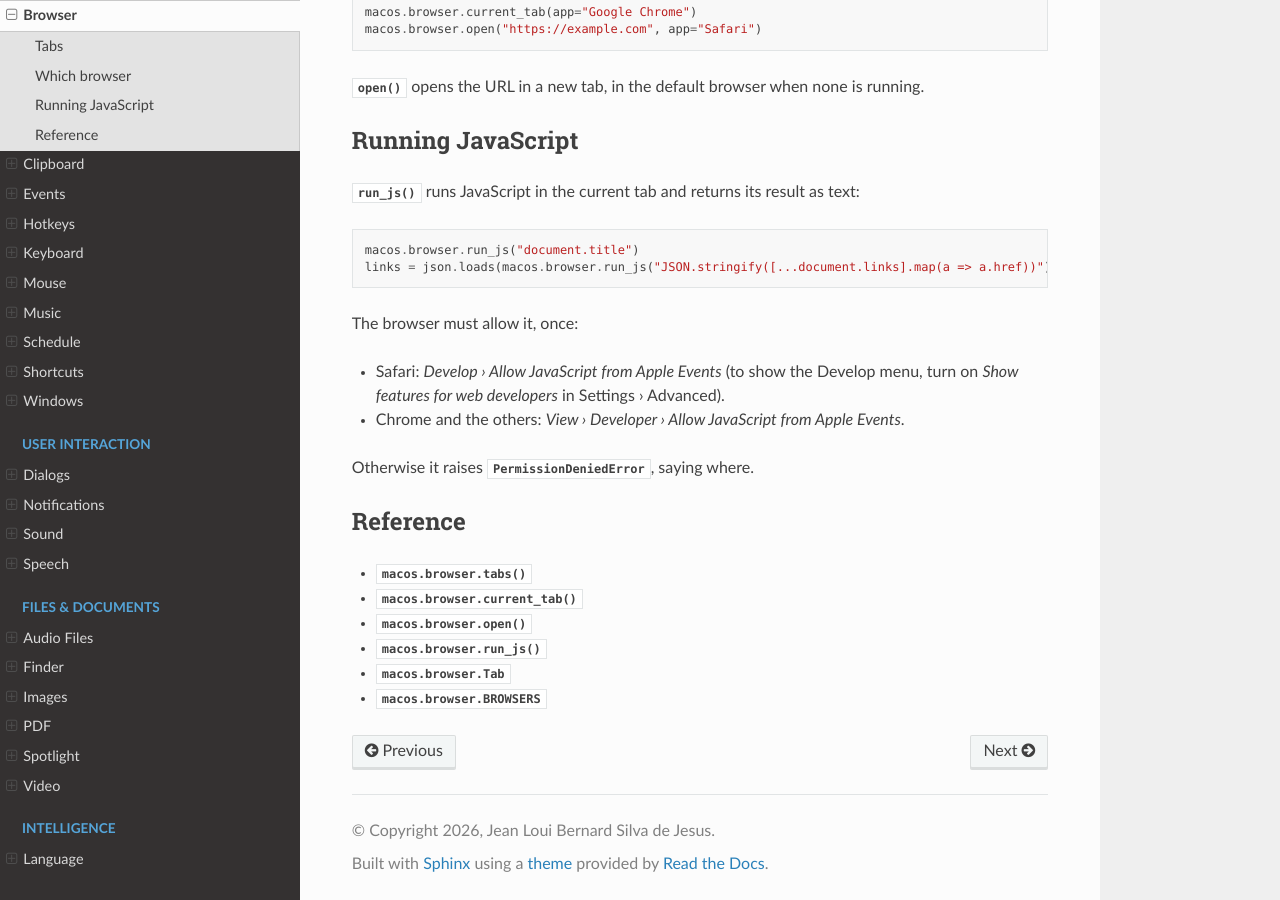
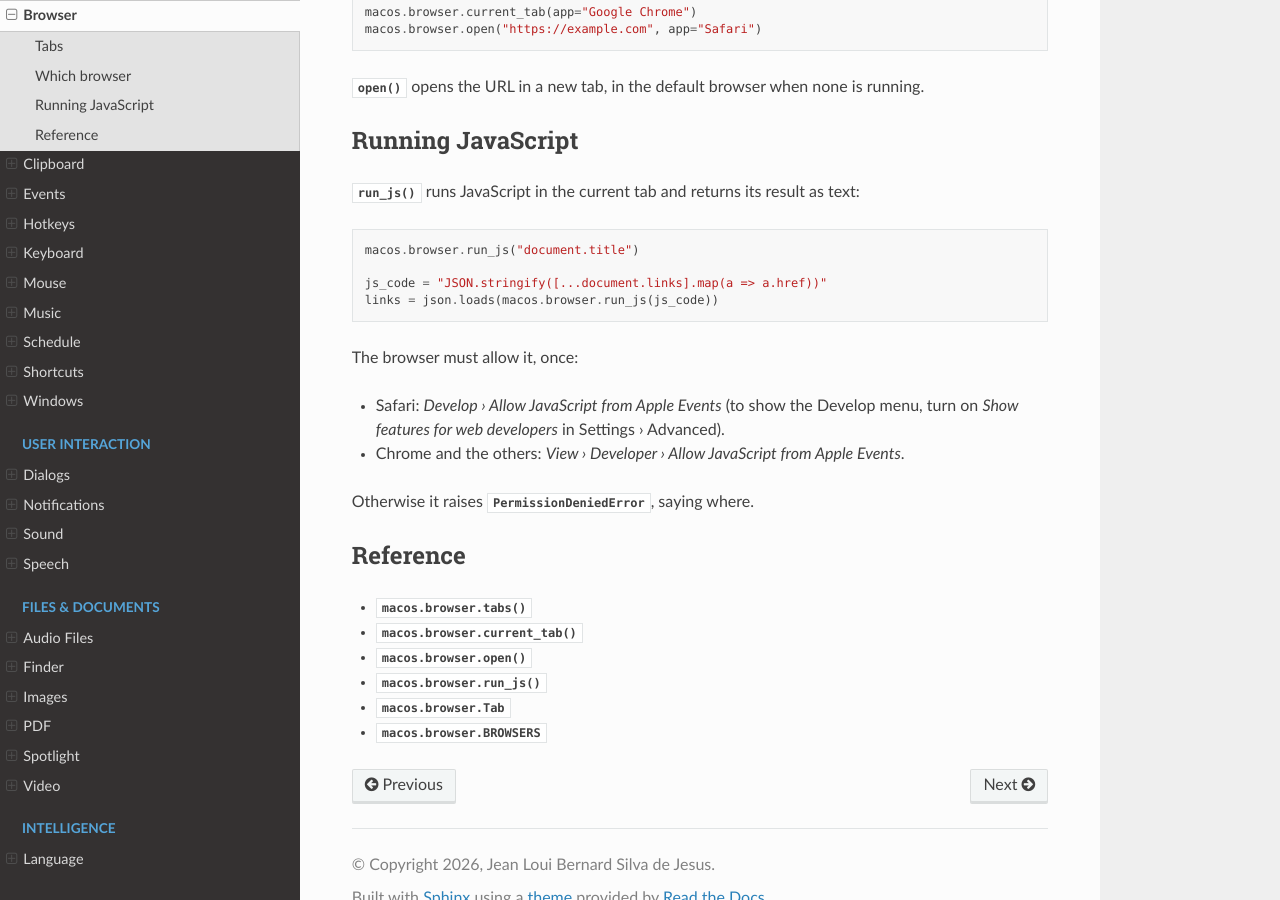
Before and after one commit to JeanExtreme002/macOS, a Sphinx documentation site: the page built from docs/browser.md, in a window 1280 px wide and 900 px high, scrolled down 990 px. Built offline with Sphinx 7.4.7 and the Read the Docs theme 3.1.0, drawn with Linux system fonts in a browser that asks for light colours; comment, search, counter and statistics services are not loaded.

Commit message:
docs: space out and align the automation examples

````diff
--- a/docs/browser.md
+++ b/docs/browser.md
@@ -58,7 +58,9 @@ its result as text:
 
 ```python
 macos.browser.run_js("document.title")
-links = json.loads(macos.browser.run_js("JSON.stringify([...document.links].map(a => a.href))"))
+
+js_code = "JSON.stringify([...document.links].map(a => a.href))"
+links = json.loads(macos.browser.run_js(js_code))
 ```
 
 The browser must allow it, once:
````
Also changed, not shown: docs/events.md (+1 -0 lines), docs/quickstart.md (+1 -0 lines), docs/schedule.md (+3 -3 lines).
